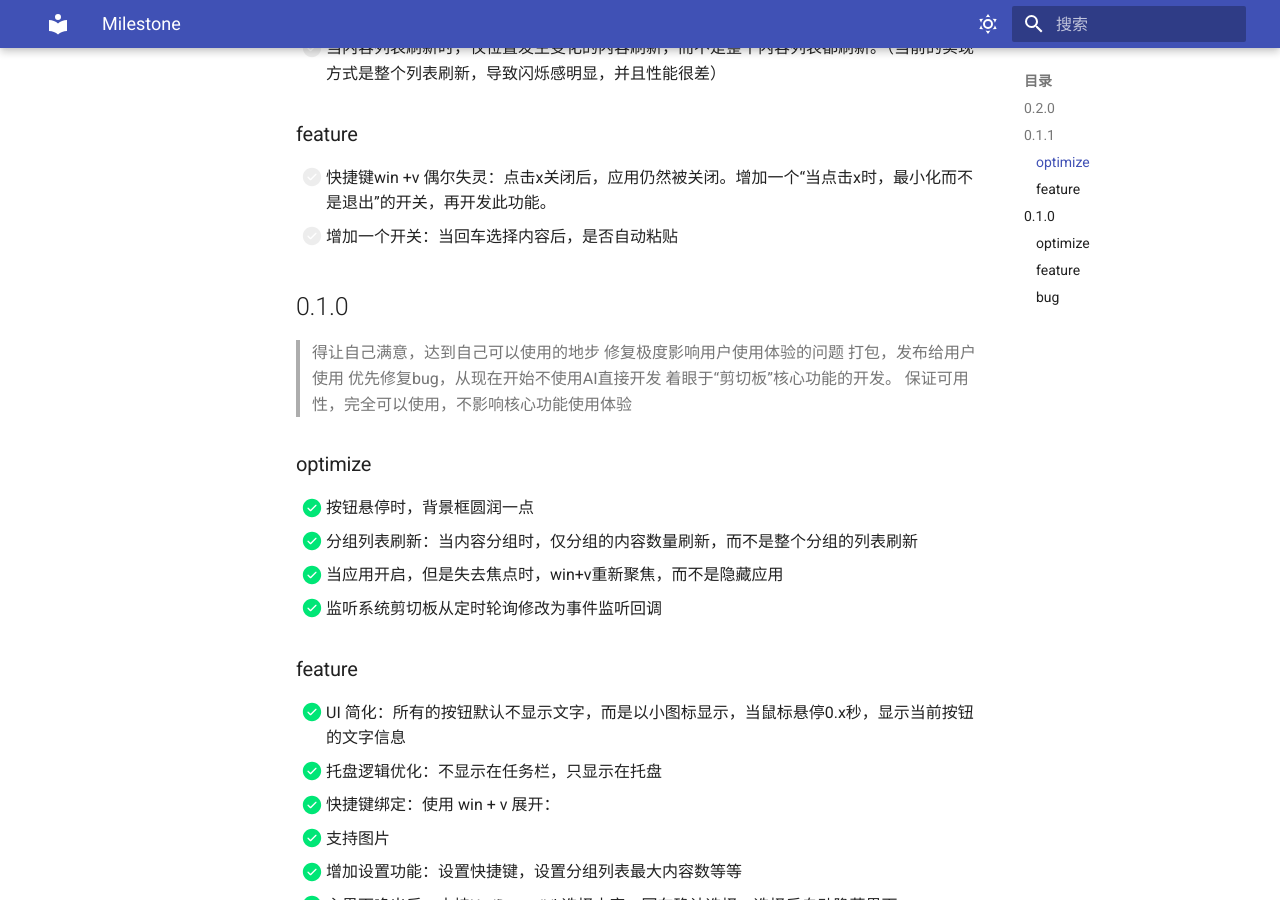
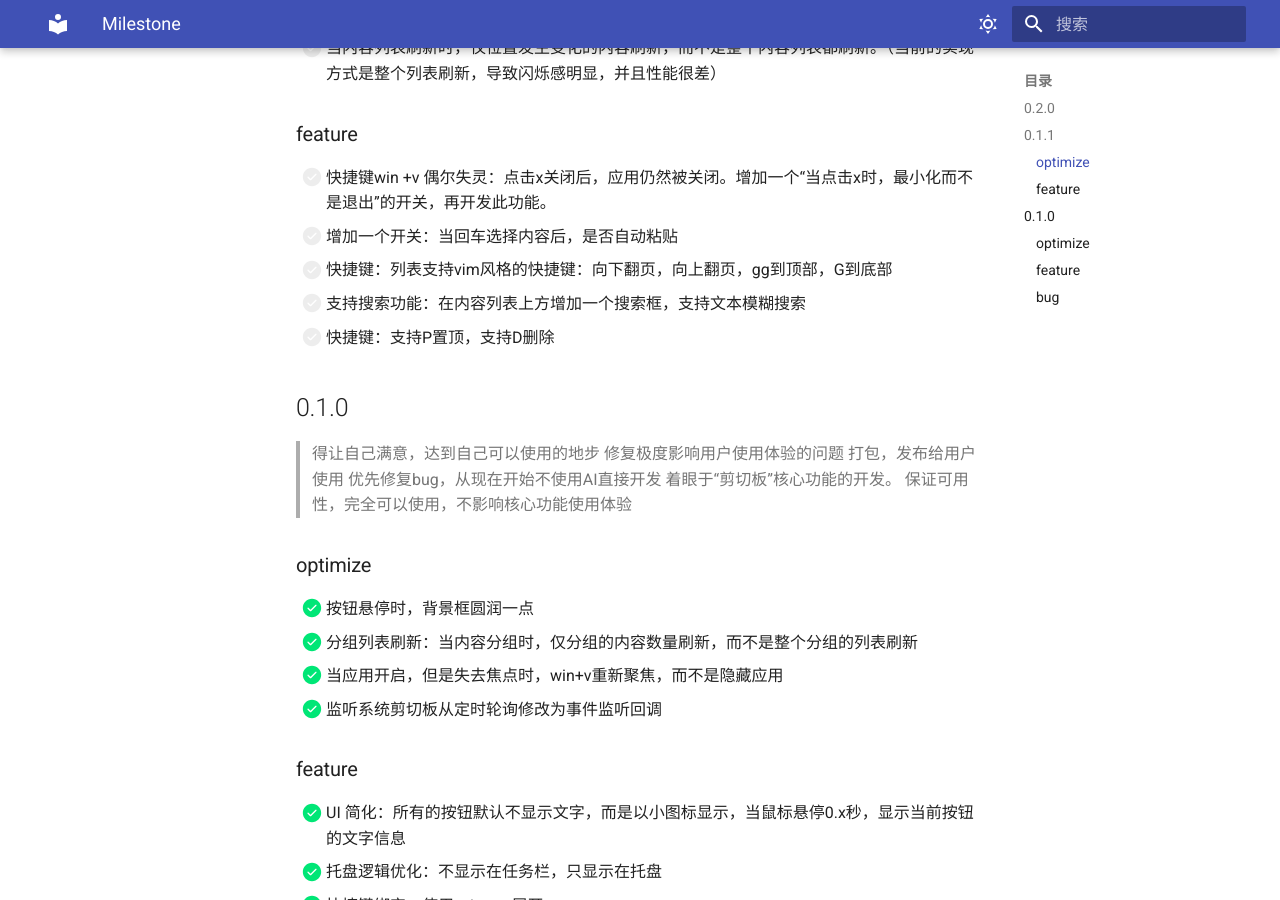
Before and after one commit to mengq627/clipboard, an MkDocs documentation site: the page built from docs/dev/todo.md, in a window 1280 px wide and 900 px high, scrolled down 497 px. Built offline with MkDocs 1.6.1 and Material for MkDocs 9.7.7, drawn with Linux system fonts in a browser that asks for light colours.

Commit message:
todo: update

```diff
--- a/docs/dev/todo.md
+++ b/docs/dev/todo.md
@@ -14,6 +14,9 @@
 ### feature
 - [ ] 快捷键win +v 偶尔失灵：点击x关闭后，应用仍然被关闭。增加一个“当点击x时，最小化而不是退出”的开关，再开发此功能。
 - [ ] 增加一个开关：当回车选择内容后，是否自动粘贴
+- [ ] 快捷键：列表支持vim风格的快捷键：<C-f>向下翻页，<C-b>向上翻页，gg到顶部，G到底部
+- [ ] 支持搜索功能：在内容列表上方增加一个搜索框，支持文本模糊搜索
+- [ ] 快捷键：支持P置顶，支持D删除
 
 ## 0.1.0
 > 得让自己满意，达到自己可以使用的地步
```
